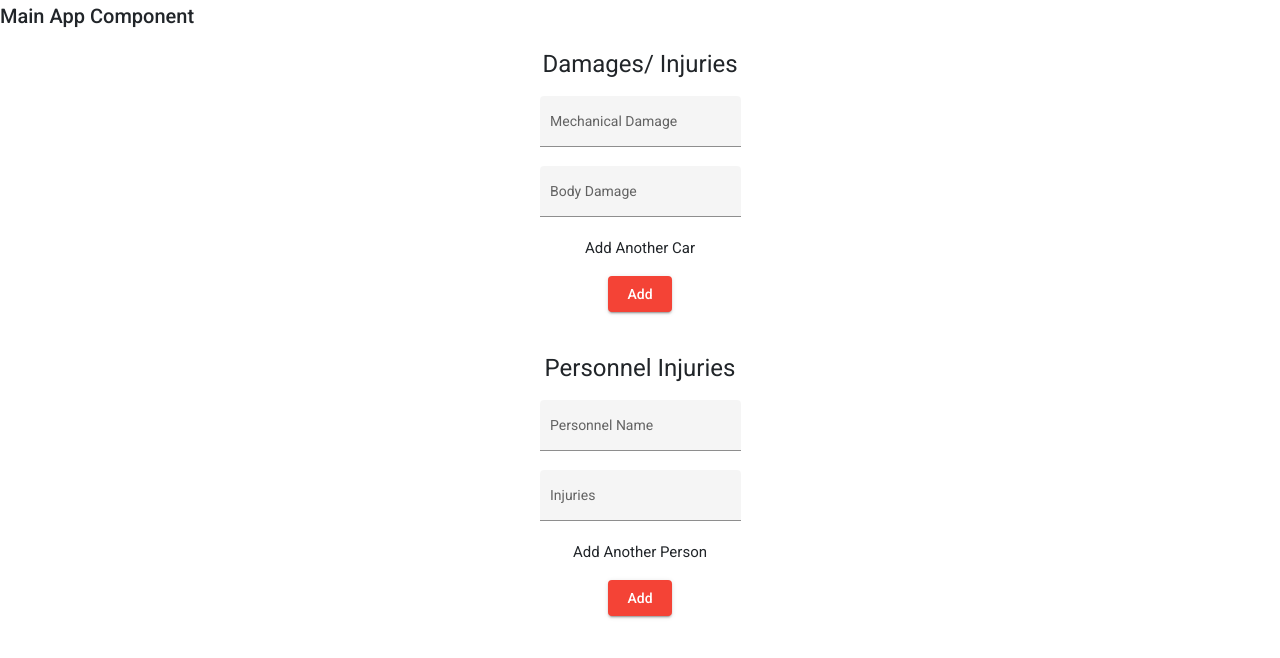
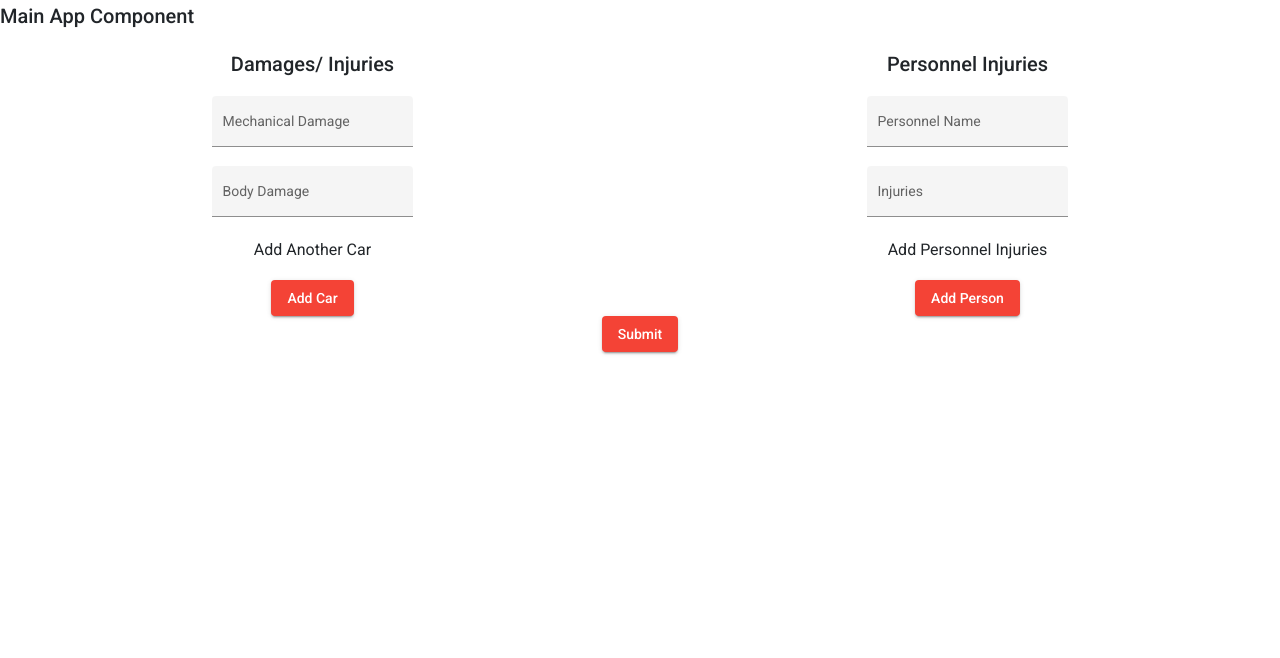
Before and after one commit to fed2021insurance/insuranceapp, an Angular app: page / in a window 1280 px wide. Shown: the top 658 px of the page. Built offline with nearby package versions, Linux system fonts and the light colour scheme.

Commit message:
updated user.service with my URL and got fix submit for multiple data

```diff
--- a/src/app/app.module.ts
+++ b/src/app/app.module.ts
@@ -13,6 +13,7 @@ import { MatFormFieldModule } from '@angular/material/form-field';
 import { MatInputModule } from '@angular/material/input';
 import { MatRadioModule } from '@angular/material/radio';
 import { MatButtonModule } from '@angular/material/button';
+import { HttpClientModule } from '@angular/common/http';
 
 @NgModule({
   declarations: [
@@ -27,6 +28,7 @@ import { MatButtonModule } from '@angular/material/button';
     AppRoutingModule,
     BrowserAnimationsModule,
     FormsModule,
+    HttpClientModule,
     ReactiveFormsModule,
     MatFormFieldModule,
     MatInputModule,
--- a/src/app/cars.service.ts
+++ b/src/app/cars.service.ts
@@ -4,6 +4,15 @@ import { Injectable } from '@angular/core';
   providedIn: 'root'
 })
 export class CarsService {
+  cars = []; //{machanicalDamage: "brokenExhaust", bodyDamage: "Bent Bumper"}
+  constructor() { }
 
-  constructor() { }
+  addCar(car: Object) {
+    this.cars.push(car);
+  }
+
+  removeCar(index: number) {
+    this.cars.splice(index, 1);
+  }
+
 }
--- a/src/app/forms/forms.component.html
+++ b/src/app/forms/forms.component.html
@@ -1,5 +1,7 @@
 <form [formGroup]="reportCarForm" id="DamInjForm">
-    <h1>Damages/ Injuries</h1>
+    <div class="row">
+        <div class="col">
+            <h2>Damages/ Injuries</h2>
             <div formGroupName="userData">
                 <div>
                     <mat-form-field appearance="fill">
@@ -16,32 +18,28 @@
                 </div>
             </div>
 
-    <div formArrayName="moreCarDam">
-            <h4>Add Another Car</h4>
-            <button mat-raised-button color="warn" (click)="onAddCar()">Add</button>
-
-            <div *ngFor="let carDam of reportCarForm.get('moreCarDam')['controls']; let i = index">
+            <h3>Add Another Car</h3>
+                <div *ngFor="let car of this.carsService.cars; let i = index">
                     <div>
                         <mat-form-field appearance="fill">
                             <mat-label>Mechanical Damage</mat-label>
-                        <input matInput>
+                            <input matInput [formControl]="car.mechanicalDamange">
                         </mat-form-field>
                     </div>
 
                     <div>
                         <mat-form-field appearance="fill">
                             <mat-label>Body Damage</mat-label>
-                        <input matInput>
+                            <input matInput [formControl]="car.bodyDamange">
                         </mat-form-field>
                     </div>
                 </div>
+                <button mat-raised-button type="button" color="warn" (click)="onAddCar()">Add Car</button>
         </div>
 
-</form>
-<br><br>
-<form [formGroup]="reportPersonnelForm" id="personnelInjForm">
-    <h1>Personnel Injuries</h1>
-    <div formGroupName="userPersonnelData">
+        <div class="col">
+            <h2>Personnel Injuries</h2>
+                <div formGroupName="userData">
                     <div>
                         <mat-form-field appearance="fill">
                             <mat-label>Personnel Name</mat-label>
@@ -55,26 +53,28 @@
                             <input matInput formControlName="injuries">
                         </mat-form-field>
                     </div>
-    </div>
 
-    <div formArrayName="morePersonnelInj">
-        <h4>Add Another Person</h4>
-        <button mat-raised-button color="warn" (click)="onAddPerson()">Add</button>
-
-        <div *ngFor="let personnel of reportPersonnelForm.get('morePersonnelInj')['controls']; let i = index">
+                    <h3>Add Personnel Injuries</h3>
+                    <div *ngFor="let person of this.peopleService.persons; let i = index">
                         <div>
                             <mat-form-field appearance="fill">
                                 <mat-label>Personnel Name</mat-label>
-                    <input matInput>
+                                <input matInput [formControl]="person.name">
                             </mat-form-field>
                         </div>
 
                         <div>
                             <mat-form-field appearance="fill">
                                 <mat-label>Injuries</mat-label>
-                    <input matInput>
+                                <input matInput [formControl]="person.injuries">
                             </mat-form-field>
                         </div>
                     </div>
+
+                    <button mat-raised-button type="button" color="warn" (click)="onAddPerson()">Add Person</button>
                 </div>
+        </div>
+    </div>
+
+        <button mat-raised-button type="submit" color="warn" (click)='onSubmit()'>Submit</button>
 </form>
--- a/src/app/forms/forms.component.ts
+++ b/src/app/forms/forms.component.ts
@@ -1,5 +1,9 @@
 import { Component, OnInit } from '@angular/core';
-import { FormArray, FormControl, FormGroup } from '@angular/forms';
+import { FormControl, FormGroup } from '@angular/forms';
+import { HttpClient } from '@angular/common/http';
+import { UsersService } from '../users.service';
+import { CarsService } from '../cars.service';
+import { PeopleService } from '../people.service';
 
 @Component({
   selector: 'app-forms',
@@ -8,40 +12,35 @@ import { FormArray, FormControl, FormGroup } from '@angular/forms';
 })
 export class FormsComponent implements OnInit {
   reportCarForm: FormGroup;
-  reportPersonnelForm: FormGroup;
-  constructor() { }
+  constructor(private http: HttpClient, private userService: UsersService, public carsService: CarsService, public peopleService: PeopleService) {}
 
   ngOnInit(): void {
     this.reportCarForm = new FormGroup({
       "userData": new FormGroup({
         "mechDam": new FormControl(null),
-        "bodyDam": new FormControl(null)
-      }),
-
-      "moreCarDam": new FormArray([])
-
-    })
-
-    this.reportPersonnelForm = new FormGroup({
-      "userPersonnelData": new FormGroup({
+        "bodyDam": new FormControl(null),
         "name": new FormControl(null),
         "injuries": new FormControl(null)
-      }),
-
-      "morePersonnelInj": new FormArray([])
-
+      })
     })
 
   }
 
+
   onAddCar(){
-    const control = new FormControl(null);
-    (<FormArray>this.reportCarForm.get('moreCarDam')).push(control)
+    this.carsService.cars.push({mechanicalDamange: new FormControl, bodyDamange: new FormControl})
+    console.log(this.carsService.cars)
   }
 
   onAddPerson(){
-    const control = new FormControl(null);
-    (<FormArray>this.reportPersonnelForm.get('morePersonnelInj')).push(control)
+    this.peopleService.persons.push({name: new FormControl, injuries: new FormControl})
+    console.log(this.peopleService.persons)
   }
 
+  onSubmit(){
+    this.carsService.cars.unshift({mechanicalDamange: this.reportCarForm.get('userData.mechDam').value, bodyDamange: this.reportCarForm.get('userData.bodyDam').value})
+    this.peopleService.persons.unshift({name: this.reportCarForm.get('userData.name').value, injuries: this.reportCarForm.get('userData.injuries').value})
+    this.userService.SendClaim()
+
+  }
 }
--- a/src/app/people.service.ts
+++ b/src/app/people.service.ts
@@ -4,6 +4,14 @@ import { Injectable } from '@angular/core';
   providedIn: 'root'
 })
 export class PeopleService {
+  persons = [] //{ name: "Jack", injuries: "Sprang" }
+  constructor() { }
 
-  constructor() { }
+  addPerson(person: Object) {
+    this.persons.push(person);
+  }
+
+  removePerson(index: number) {
+    this.persons.splice(index, 1);
+  }
 }
--- a/src/app/users.service.ts
+++ b/src/app/users.service.ts
@@ -1,9 +1,65 @@
 import { Injectable } from '@angular/core';
+import { CarsService } from "./cars.service";
+import { PeopleService } from "./people.service";
+
+import { HttpClient } from "@angular/common/http";
 
 @Injectable({
   providedIn: 'root'
 })
 export class UsersService {
+  currentUser: boolean = false;
+  userId: string;
 
-  constructor() { }
+S4() {
+  return (((1 + Math.random()) * 0x10000) | 0).toString(16).substring(1);
 }
+
+mkGuid() {
+  return (this.S4() + this.S4() + "-" + this.S4() + "-4" + this.S4().substr(0, 3) + "-" + this.S4() + "-" + this.S4() + this.S4() + this.S4().toLowerCase())
+}
+
+  constructor(private http: HttpClient, private cars: CarsService, private persons: PeopleService) { }
+
+
+  LogIn(formObj: { username: string, password: string }) {
+
+   this.http.get(
+      "https://insuranceprj-default-rtdb.firebaseio.com/state/.json"
+    ).subscribe(resData => {
+      let keys = Object.keys(resData);
+
+      for(let i = 0; i < keys.length; i++) {
+        let key = keys[i];
+        if(resData[key].username === formObj.username && resData[key].password === formObj.password) {
+         this.currentUser = true;
+         this.userId = key;
+        }
+      }
+      console.log([resData, this.userId]); //testng
+    })
+
+  }
+
+
+  LogOut() {
+    this.currentUser = false;
+  }
+
+
+  CreateUser(username: string, password: string) {
+    let newId = this.mkGuid();
+    let newUser = { [newId]: { username, password }}
+
+    this.http.patch("https://insuranceprj-default-rtdb.firebaseio.com/state/.json", newUser).subscribe(res => {
+      this.currentUser = true;
+    })
+  }
+
+
+  SendClaim() {
+    let formContent = { form: { cars: this.cars.cars, people: this.persons.persons } };
+    this.http.patch(`https://cors-anywhere.herokuapp.com/https://first-database-2c3ae.firebaseio.com/state/1/.json`, formContent).subscribe(res => console.log(res));
+  }
+
+}
```
Lines whose indentation alone changed are shown as unchanged.
